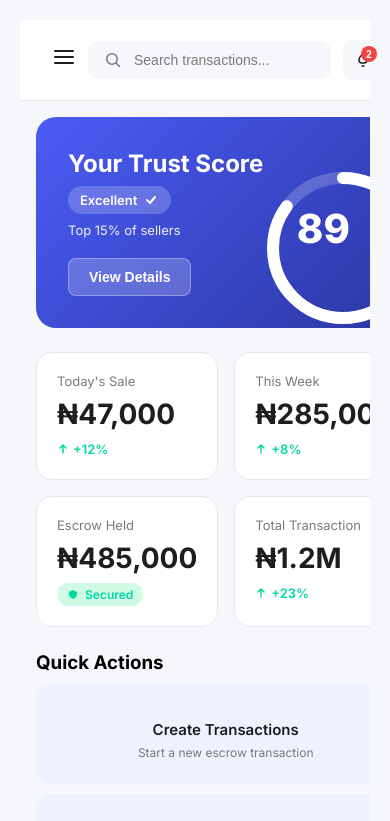
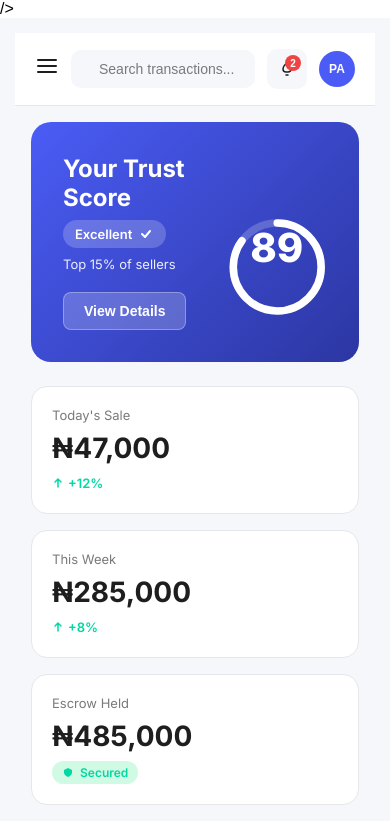
Before and after one commit to Awogo/SecureX-App, a React (Vite) app: page /dashboard in a window 390 px wide. Shown: the top 821 px of the page. Built offline with nearby package versions, Linux system fonts and the light colour scheme.

Commit message:
Fix Mobile Responsiveness Issues

```diff
--- a/index.html
+++ b/index.html
@@ -1,7 +1,8 @@
 <!doctype html>
 <html lang="en">
   <head>
-    <meta charset="UTF-8" />
+    <meta name="viewport" content="width=device-width, initial-scale=1.0, minimum-scale=1.0">
+/>
     <link rel="icon" type="image/svg+xml" href="/vite.svg" />
     <meta name="viewport" content="width=device-width, initial-scale=1.0" />
     <title>securex</title>
--- a/src/styles/dashboard.css
+++ b/src/styles/dashboard.css
@@ -19,7 +19,7 @@ body {
 
 /* Sidebar */
 .dashboard-sidebar {
-  width: 260px;
+  width: clamp(320px, 90%, 1500px); ;
   background: white;
   border-right: 1px solid #E5E7EB;
   display: flex;
@@ -651,37 +651,28 @@ body {
 }
 
 
-/* Responsive */
-@media (max-width: 1200px) {
-  .content-grid {
-    grid-template-columns: 1fr;
-  }
-
-  .actions-grid {
-    grid-template-columns: 1fr;
-  }
-}
-.close-sidebar-btn {
-  display: none;
-}
-
 
 
 @media (max-width: 768px) {
       .dashboard-sidebar {
     transform: translateX(-100%);
+    width: 280px;
+    position:fixed;
+    transition: transform 0.3s ease;
   }
-  .dashboard-sidebar.open {
+  .dashboard-sidebar.mobile-open {
     transform: translateX(0);
   }
-
+  .dashboard-sidebar.active {
+    transform: translateX(0);
+  }
    .dashboard-main {
     margin-left: 0;
+    width: 100%;
+    padding: 15px;
+
   }
 
-  .dashboard-content {
-    padding: 16px;
-  }
 
   .content-grid {
     grid-template-columns: 1fr;
@@ -708,4 +699,160 @@ body {
     margin-left: auto;
     cursor: pointer;
   }
+  .search-bar {
+    width: 100%;
+    display: none;
+  }
 }
+
+/* ========================================
+   MOBILE FIX - CRITICAL
+   ======================================== */
+
+@media (max-width: 768px) {
+
+  /* Remove sidebar space on mobile */
+  .dashboard-main,
+  .transaction-main,
+  .verification-main,
+  .transactions-main {
+    margin-left: 0 !important;
+    width: 100% !important;
+  }
+
+  /* Hide sidebar by default on mobile */
+  .dashboard-sidebar,
+  .transaction-sidebar,
+  .verification-sidebar,
+  .transactions-sidebar {
+    transform: translateX(-100%);
+    position: fixed;
+    z-index: 2000;
+  }
+
+  /* Show sidebar when open */
+  .dashboard-sidebar.open,
+  .transaction-sidebar.open,
+  .verification-sidebar.open,
+  .transactions-sidebar.open {
+    transform: translateX(0);
+  }
+
+  /* Show overlay when sidebar is open */
+  .sidebar-overlay {
+    display: block !important;
+  }
+
+  /* Show hamburger menu button */
+  .mobile-menu-btn {
+    display: block !important;
+  }
+
+  /* Show close button in sidebar */
+  .close-sidebar-btn {
+    display: block !important;
+  }
+
+  /* Fix header on mobile */
+  .dashboard-header,
+  .transaction-header,
+  .verification-header,
+  .transactions-header {
+    padding: 16px 20px !important;
+  }
+
+  /* Fix search bar on mobile */
+  .search-bar {
+    width: auto !important;
+    flex: 1 !important;
+    margin: 0 12px !important;
+    min-width: 0 !important;
+  }
+
+  /* Fix content padding on mobile */
+  .dashboard-content,
+  .transactions-content,
+  .verification-content,
+  .form-container {
+    padding: 16px !important;
+  }
+
+  /* Prevent horizontal scroll */
+  body {
+    overflow-x: hidden !important;
+  }
+
+  /* Fix grid layouts on mobile */
+  .content-grid,
+  .stats-grid,
+  .actions-grid,
+  .steps-grid,
+  .info-grid,
+  .benefits-grid {
+    grid-template-columns: 1fr !important;
+  }
+
+  /* Fix tables on mobile */
+  .table-container {
+    overflow-x: auto !important;
+  }
+
+  .transactions-table {
+    min-width: 800px !important;
+  }
+
+  /* Fix form steps on mobile */
+  .progress-steps {
+    padding: 20px !important;
+    overflow-x: auto !important;
+  }
+
+  .step-circle {
+    width: 36px !important;
+    height: 36px !important;
+    font-size: 14px !important;
+  }
+
+  .step-line {
+    width: 40px !important;
+  }
+
+  /* Fix form containers on mobile */
+  .form-step {
+    padding: 24px !important;
+  }
+
+  .form-step h2 {
+    font-size: 24px !important;
+  }
+
+  /* Fix role cards on mobile */
+  .role-options {
+    grid-template-columns: 1fr !important;
+  }
+
+  /* Fix button groups on mobile */
+  .button-group,
+  .cta-buttons {
+    flex-direction: column !important;
+  }
+
+  /* Fix banner on mobile */
+  .trust-score-banner {
+    padding: 20px !important;
+  }
+
+  .banner-content {
+    flex-direction: column !important;
+  }
+}
+
+/* Prevent any horizontal overflow */
+* {
+  max-width: 100%;
+}
+
+html, body {
+  overflow-x: hidden;
+  width: 100%;
+}
--- a/src/styles/transaction.css
+++ b/src/styles/transaction.css
@@ -1046,3 +1046,155 @@ body {
     min-width: 800px;
   }
 }
+
+/* ========================================
+   MOBILE FIX - CRITICAL
+   ======================================== */
+
+@media (max-width: 768px) {
+
+  /* Remove sidebar space on mobile */
+  .dashboard-main,
+  .transaction-main,
+  .verification-main,
+  .transactions-main {
+    margin-left: 0 !important;
+    width: 100% !important;
+  }
+
+  /* Hide sidebar by default on mobile */
+  .dashboard-sidebar,
+  .transaction-sidebar,
+  .verification-sidebar,
+  .transactions-sidebar {
+    transform: translateX(-100%);
+    position: fixed;
+    z-index: 2000;
+  }
+
+  /* Show sidebar when open */
+  .dashboard-sidebar.open,
+  .transaction-sidebar.open,
+  .verification-sidebar.open,
+  .transactions-sidebar.open {
+    transform: translateX(0);
+  }
+
+  /* Show overlay when sidebar is open */
+  .sidebar-overlay {
+    display: block !important;
+  }
+
+  /* Show hamburger menu button */
+  .mobile-menu-btn {
+    display: block !important;
+  }
+
+  /* Show close button in sidebar */
+  .close-sidebar-btn {
+    display: block !important;
+  }
+
+  /* Fix header on mobile */
+  .dashboard-header,
+  .transaction-header,
+  .verification-header,
+  .transactions-header {
+    padding: 16px 20px !important;
+  }
+
+  /* Fix search bar on mobile */
+  .search-bar {
+    width: auto !important;
+    flex: 1 !important;
+    margin: 0 12px !important;
+    min-width: 0 !important;
+  }
+
+  /* Fix content padding on mobile */
+  .dashboard-content,
+  .transactions-content,
+  .verification-content,
+  .form-container {
+    padding: 16px !important;
+  }
+
+  /* Prevent horizontal scroll */
+  body {
+    overflow-x: hidden !important;
+  }
+
+  /* Fix grid layouts on mobile */
+  .content-grid,
+  .stats-grid,
+  .actions-grid,
+  .steps-grid,
+  .info-grid,
+  .benefits-grid {
+    grid-template-columns: 1fr !important;
+  }
+
+  /* Fix tables on mobile */
+  .table-container {
+    overflow-x: auto !important;
+  }
+
+  .transactions-table {
+    min-width: 800px !important;
+  }
+
+  /* Fix form steps on mobile */
+  .progress-steps {
+    padding: 20px !important;
+    overflow-x: auto !important;
+  }
+
+  .step-circle {
+    width: 36px !important;
+    height: 36px !important;
+    font-size: 14px !important;
+  }
+
+  .step-line {
+    width: 40px !important;
+  }
+
+  /* Fix form containers on mobile */
+  .form-step {
+    padding: 24px !important;
+  }
+
+  .form-step h2 {
+    font-size: 24px !important;
+  }
+
+  /* Fix role cards on mobile */
+  .role-options {
+    grid-template-columns: 1fr !important;
+  }
+
+  /* Fix button groups on mobile */
+  .button-group,
+  .cta-buttons {
+    flex-direction: column !important;
+  }
+
+  /* Fix banner on mobile */
+  .trust-score-banner {
+    padding: 20px !important;
+  }
+
+  .banner-content {
+    flex-direction: column !important;
+  }
+}
+
+/* Prevent any horizontal overflow */
+* {
+  max-width: 100%;
+}
+
+html, body {
+  overflow-x: hidden;
+  width: 100%;
+}
--- a/src/styles/verification.css
+++ b/src/styles/verification.css
@@ -632,3 +632,155 @@
     padding: 20px;
   }
 }
+
+/* ========================================
+   MOBILE FIX - CRITICAL
+   ======================================== */
+
+@media (max-width: 768px) {
+
+  /* Remove sidebar space on mobile */
+  .dashboard-main,
+  .transaction-main,
+  .verification-main,
+  .transactions-main {
+    margin-left: 0 !important;
+    width: 100% !important;
+  }
+
+  /* Hide sidebar by default on mobile */
+  .dashboard-sidebar,
+  .transaction-sidebar,
+  .verification-sidebar,
+  .transactions-sidebar {
+    transform: translateX(-100%);
+    position: fixed;
+    z-index: 2000;
+  }
+
+  /* Show sidebar when open */
+  .dashboard-sidebar.open,
+  .transaction-sidebar.open,
+  .verification-sidebar.open,
+  .transactions-sidebar.open {
+    transform: translateX(0);
+  }
+
+  /* Show overlay when sidebar is open */
+  .sidebar-overlay {
+    display: block !important;
+  }
+
+  /* Show hamburger menu button */
+  .mobile-menu-btn {
+    display: block !important;
+  }
+
+  /* Show close button in sidebar */
+  .close-sidebar-btn {
+    display: block !important;
+  }
+
+  /* Fix header on mobile */
+  .dashboard-header,
+  .transaction-header,
+  .verification-header,
+  .transactions-header {
+    padding: 16px 20px !important;
+  }
+
+  /* Fix search bar on mobile */
+  .search-bar {
+    width: auto !important;
+    flex: 1 !important;
+    margin: 0 12px !important;
+    min-width: 0 !important;
+  }
+
+  /* Fix content padding on mobile */
+  .dashboard-content,
+  .transactions-content,
+  .verification-content,
+  .form-container {
+    padding: 16px !important;
+  }
+
+  /* Prevent horizontal scroll */
+  body {
+    overflow-x: hidden !important;
+  }
+
+  /* Fix grid layouts on mobile */
+  .content-grid,
+  .stats-grid,
+  .actions-grid,
+  .steps-grid,
+  .info-grid,
+  .benefits-grid {
+    grid-template-columns: 1fr !important;
+  }
+
+  /* Fix tables on mobile */
+  .table-container {
+    overflow-x: auto !important;
+  }
+
+  .transactions-table {
+    min-width: 800px !important;
+  }
+
+  /* Fix form steps on mobile */
+  .progress-steps {
+    padding: 20px !important;
+    overflow-x: auto !important;
+  }
+
+  .step-circle {
+    width: 36px !important;
+    height: 36px !important;
+    font-size: 14px !important;
+  }
+
+  .step-line {
+    width: 40px !important;
+  }
+
+  /* Fix form containers on mobile */
+  .form-step {
+    padding: 24px !important;
+  }
+
+  .form-step h2 {
+    font-size: 24px !important;
+  }
+
+  /* Fix role cards on mobile */
+  .role-options {
+    grid-template-columns: 1fr !important;
+  }
+
+  /* Fix button groups on mobile */
+  .button-group,
+  .cta-buttons {
+    flex-direction: column !important;
+  }
+
+  /* Fix banner on mobile */
+  .trust-score-banner {
+    padding: 20px !important;
+  }
+
+  .banner-content {
+    flex-direction: column !important;
+  }
+}
+
+/* Prevent any horizontal overflow */
+* {
+  max-width: 100%;
+}
+
+html, body {
+  overflow-x: hidden;
+  width: 100%;
+}
```
